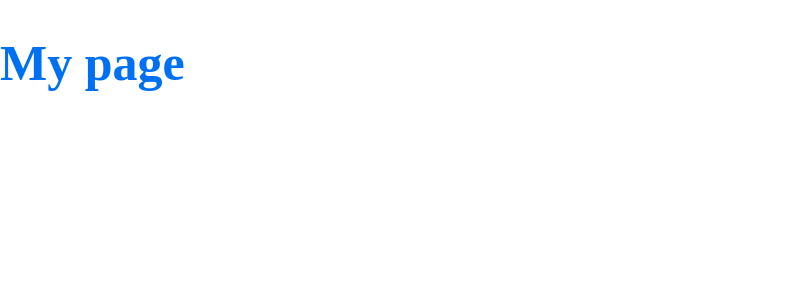
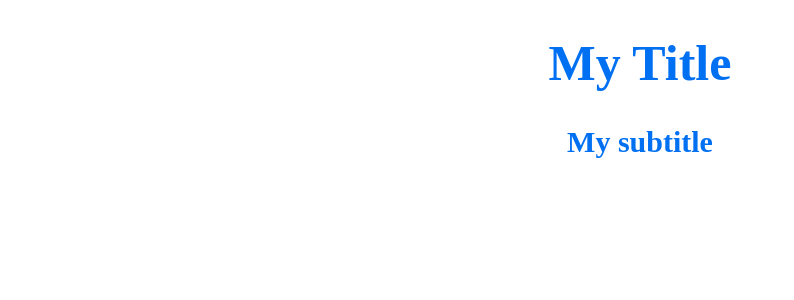
Before and after one commit to FredHorizon/quiz, a Next.js app: page / in a window 1280 px wide. Shown: the top 300 px of the page, without its empty margins (0-794 px from the left). Built offline with nearby package versions, Linux system fonts and the light colour scheme.

Commit message:
Test example

```diff
--- a/pages/index.js
+++ b/pages/index.js
@@ -1,10 +1,24 @@
 import styled from 'styled-components'
 
 const Title = styled.h1`
+  display: flex;
+  justify-content: center;
   font-size: 50px;
   color: ${({ theme }) => theme.colors.primary};
 `
 
+const TitleTwo = styled.h2`
+  display: flex;
+  justify-content: center;
+  font-size: 30px;
+  color: ${({ theme }) => theme.colors.primary};
+`
+
 export default function Home() {
-  return <Title>My page</Title>
+  return (
+    <>
+      <Title>My Title</Title>
+      <TitleTwo>My subtitle</TitleTwo>
+    </>
+  )
 }
```
